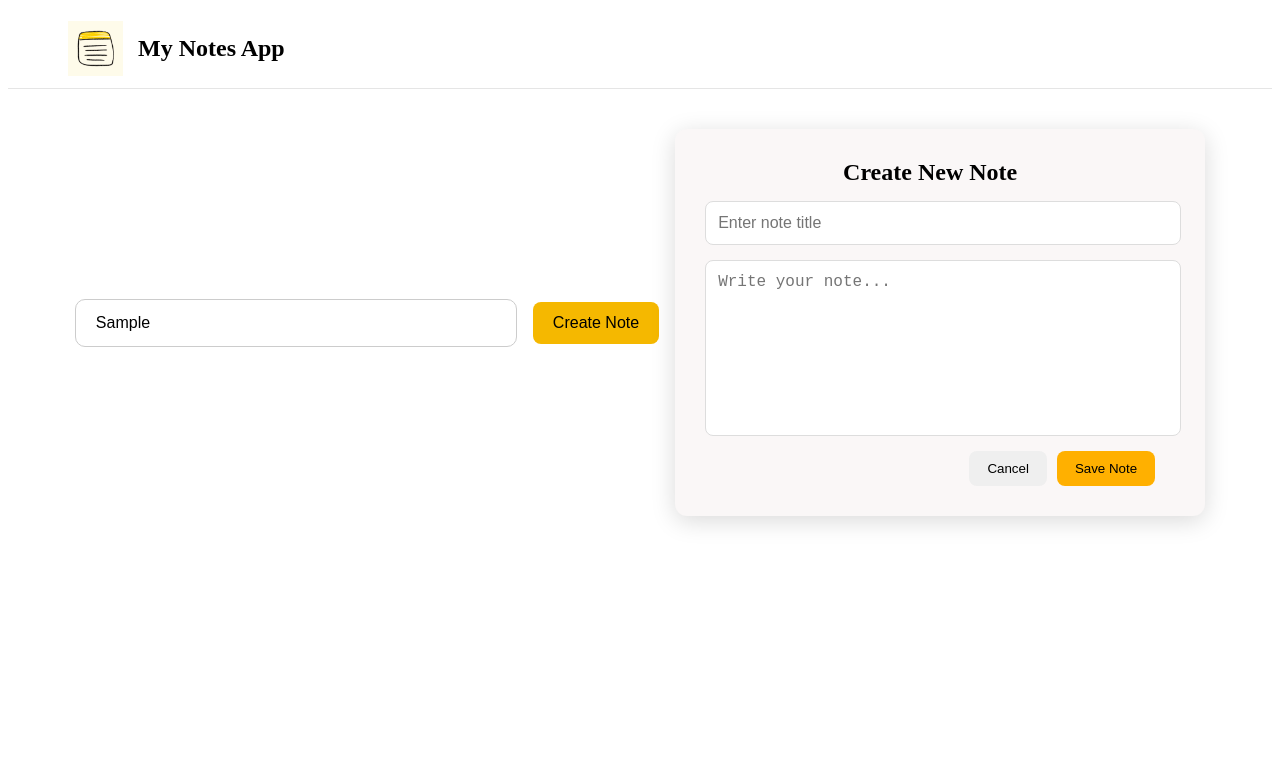
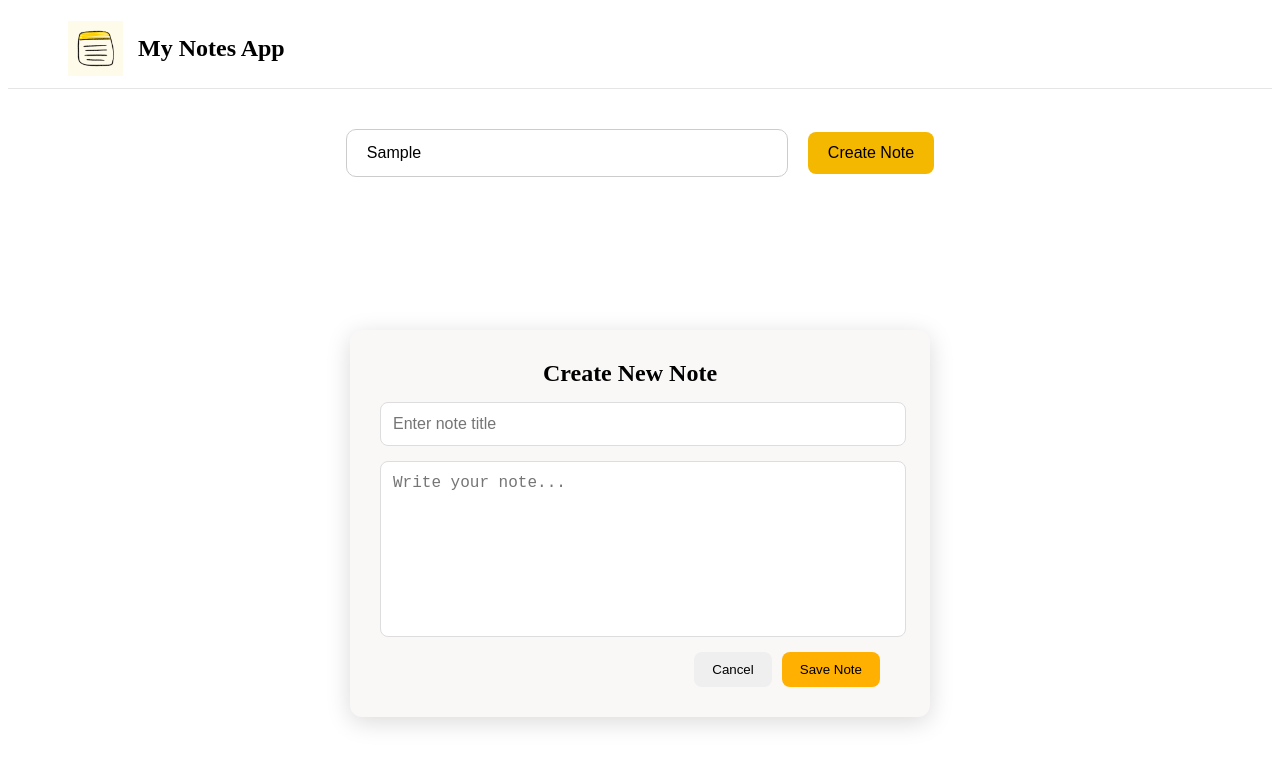
Before and after one commit to Tanish-06/practice123, a React (Vite) app: page / in a window 1280 px wide. Both pictures are taken after typing "Sample" into the empty fields and a click on the button "Create Note". Shown: the top 766 px of the page. Built offline with nearby package versions, Linux system fonts and the light colour scheme.

Commit message:
second commit

```diff
--- a/src/Components/CreateNote/CreateNote.jsx
+++ b/src/Components/CreateNote/CreateNote.jsx
@@ -1,10 +1,14 @@
-import React from "react";
+
+import React, { useEffect, useState } from "react";
 import "./CreateNote.css";
-import { useState } from "react";
-import { useEffect } from "react";
 
-const CreateNote = ({ ShowCreateNote, setNotes , editIndex, notes }) => {
-
+const CreateNote = ({
+  ShowCreateNote,
+  setNotes,
+  editIndex,
+  notes,
+  setEditIndex,
+}) => {
   const [title, settitle] = useState("");
   const [content, setcontent] = useState("");
 
@@ -12,10 +16,55 @@ const CreateNote = ({ ShowCreateNote, setNotes , editIndex, notes }) => {
     if (editIndex !== null) {
       settitle(notes[editIndex].title);
       setcontent(notes[editIndex].content);
+    } else {
+      settitle("");
+      setcontent("");
     }
   }, [editIndex, notes]);
+
+  const handleSave = () => {
+    if (editIndex !== null) {
+      // UPDATE EXISTING NOTE
+
+      setNotes((prevNotes) =>
+        prevNotes.map((note, index) =>
+          index === editIndex
+            ? {
+                title: title,
+                content: content,
+              }
+            : note
+        )
+      );
+    } else {
+      // CREATE NEW NOTE
+
+      const newNote = {
+        title: title,
+        content: content,
+      };
+
+      setNotes((prevNotes) => [...prevNotes, newNote]);
+    }
+
+    // Reset edit mode
+    setEditIndex(null);
+
+    // Close form
+    ShowCreateNote(false);
+  };
+
+  const handleCancel = () => {
+    // Reset edit mode
+    setEditIndex(null);
+
+    // Close form
+    ShowCreateNote(false);
+  };
+
   return (
     <div className="create-note">
+
       <h2>
         {editIndex !== null ? "Edit Note" : "Create New Note"}
       </h2>
@@ -34,45 +83,17 @@ const CreateNote = ({ ShowCreateNote, setNotes , editIndex, notes }) => {
       ></textarea>
 
       <div className="buttons">
-        <button onClick={() => ShowCreateNote(false)}>Cancel</button>
 
+        <button onClick={handleCancel}>
+          Cancel
+        </button>
 
-
-
-       <button
-  onClick={() => {
-    if (editIndex !== null) {
-
-      // UPDATE EXISTING NOTE
-      setNotes((prevNotes) =>
-        prevNotes.map((note, index) =>
-          index === editIndex
-            ? {
-                title: title,
-                content: content,
-              }
-            : note
-        )
-      );
-
-    } else {
-
-      // CREATE NEW NOTE
-      const newNote = {
-        title: title,
-        content: content,
-      };
-      setNotes((prevNotes) => [...prevNotes, newNote]);
-    }
-    ShowCreateNote(false);
-  }}
->
+        <button onClick={handleSave}>
           {editIndex !== null ? "Update Note" : "Save Note"}
         </button>
 
+      </div>
 
-
-      </div>
     </div>
   );
 };
--- a/src/Components/SearchSection/SearchSection.css
+++ b/src/Components/SearchSection/SearchSection.css
@@ -1,8 +1,55 @@
 .search-section {
+  width: 100%;
+  min-height: 100vh;
+
+  padding: 40px;
+  box-sizing: border-box;
+
+  display: flex;
+  flex-wrap: wrap;
+  align-items: flex-start;
+
+  gap: 20px;
+}
+
+.top-section {
+
   width: 100%;
   display: flex;
   justify-content: center;
   align-items: center;
-  gap: 16px;
-  margin-top: 40px;
+  gap: 20px;
+
 }
+
+/* Search */
+.search {
+  flex: 0 0 auto;
+}
+
+/* Create Note button */
+.add {
+  flex: 0 0 auto;
+}
+
+/* Create/Edit form */
+.create-note {
+  flex: 0 0 500px;
+  margin: 0 auto;
+}
+
+/* Notes area */
+.notes-container {
+  width: 100%;
+
+  display: grid;
+
+  grid-template-columns: repeat(
+    auto-fill,
+    minmax(280px, 1fr)
+  );
+
+  gap: 20px;
+
+  margin-top: 30px;
+}
--- a/src/Components/SearchSection/SearchSection.jsx
+++ b/src/Components/SearchSection/SearchSection.jsx
@@ -1,4 +1,6 @@
+
 import React from "react";
+
 import Search from "../Search/Search";
 import Add from "../Add/Add";
 import "./SearchSection.css";
@@ -6,34 +8,50 @@ import { useState } from "react";
 import CreateNote from "../CreateNote/CreateNote";
 import NoteCard from "../NoteCard/NoteCard";
 
-
-
 const SearchSection = () => {
   const [showCreateNote, setShowCreateNote] = useState(false);
-   const [notes, setnotes] = useState([])
-  const[editIndex,setEditIndex] = useState(null)
+
+  const [notes, setnotes] = useState([]);
+
+  const [editIndex, setEditIndex] = useState(null);
 
   const editNote = (index) => {
     setEditIndex(index);
     setShowCreateNote(true);
   };
+
   const deleteNote = (index) => {
     const updatedNotes = [...notes];
     updatedNotes.splice(index, 1);
     setnotes(updatedNotes);
   };
 
-
-
   return (
     <div className="search-section">
+
+     <div className="top-section">
   <Search />
+  <Add
+    ShowCreateNote={(value) => {
+      setEditIndex(null);
+      setShowCreateNote(value);
+    }}
+  />
+</div>
 
-      <Add ShowCreateNote={setShowCreateNote} />
-        {showCreateNote && <CreateNote ShowCreateNote={setShowCreateNote} setNotes={setnotes} editIndex={editIndex} notes={notes} />}
+    {showCreateNote && (
+  <CreateNote
+    ShowCreateNote={setShowCreateNote}
+    setNotes={setnotes}
+    editIndex={editIndex}
+    notes={notes}
+    setEditIndex={setEditIndex}
+  />
+)}
 
-    {editIndex === null &&
-  notes.map((note, index) => (
+      {!showCreateNote && (
+  <div className="notes-container">
+    {notes.map((note, index) => (
       <NoteCard
         key={index}
         note={note}
@@ -41,11 +59,11 @@ const SearchSection = () => {
         deleteNote={deleteNote}
         editNote={editNote}
       />
-  ))
-}
+    ))}
+  </div>
+)}
     </div>
   );
 };
 
-
 export default SearchSection;
```
Lines whose indentation alone changed are shown as unchanged.
